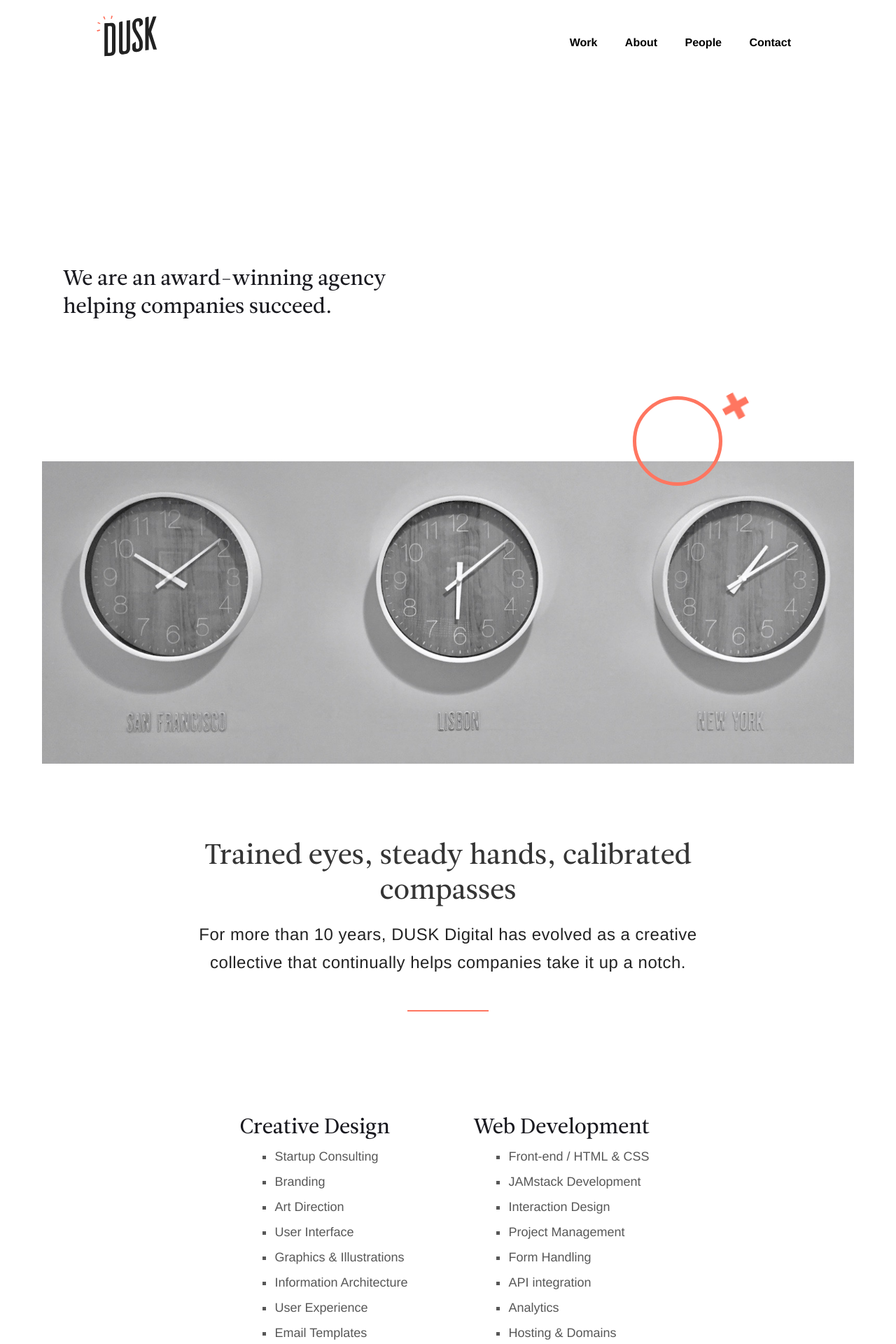
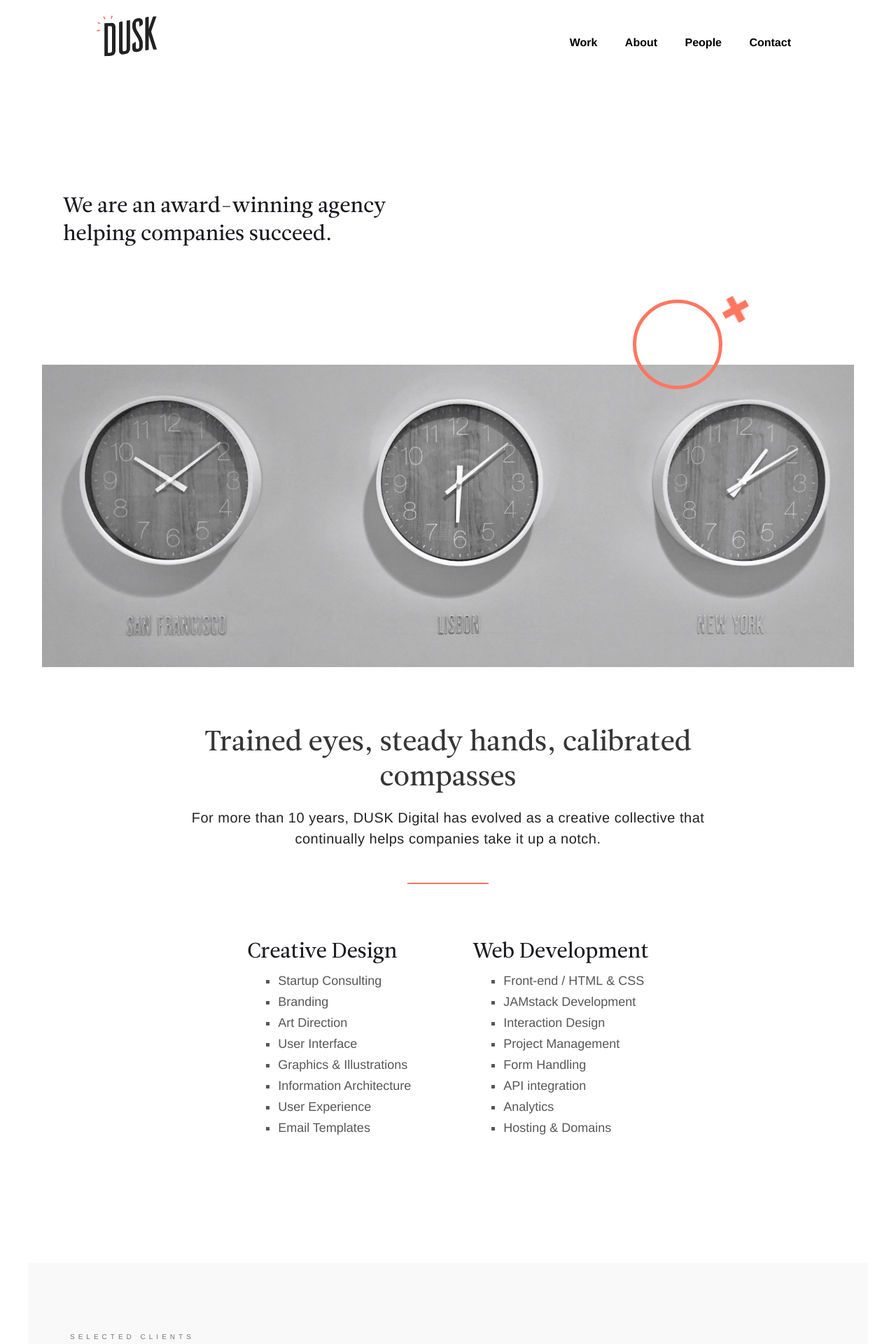
Before and after one commit to mountainbug95/6point0_jekyll, a Jekyll site: the page built from pages/about.html, in a window 1280 px wide. Shown: the top 1920 px of the page at 70% size. Built offline with Jekyll 4.4.1, drawn with Linux system fonts in a browser that asks for light colours.

Commit message:
adjusted argins for about page

```diff
--- a/assets/css/about-style.css
+++ b/assets/css/about-style.css
@@ -1,56 +1,66 @@
 @media screen and (min-width: 768px)
 {
     .tagline{
-        margin-top: 104px;
-        margin-bottom: 104px;
+        margin-top: 0;
+        margin-bottom: 0;
     }
     .img-container{
-        margin-top: 104px;
-        margin-bottom: 104px;
+        margin-top: 70px;
+        margin-bottom: 0;
     }
     .pitch-container{
-        margin-top: 104px;
-        margin-bottom: 104px;
+        margin-top: 80px;
+        margin-bottom: 0;
     }
     .services-container{
-        margin-top: 104px;
-        margin-bottom: 104px;
+        margin-top: 35px;
+        margin-bottom: 170px;
     }
     .selected-clients-container{
         margin-top: 104px;
-        margin-bottom: 104px;
+        margin-bottom: 250px;
+    }
+    .pitch-container p{
+        font-size: 20px;
+        line-height: 30px;
+        font-weight: 300;
     }
 }
 @media screen and (max-width: 768px){
     .tagline{
-        margin-top: 64px;
-        margin-bottom: 64px;
+        margin-top: 0;
+        margin-bottom: 0;
     }
     .img-container{
-        margin-top: 64px;
-        margin-bottom: 64px;
+        margin-top: 25px;
+        margin-bottom: 80px;
     }
     .pitch-container{
         margin-top: 64px;
-        margin-bottom: 64px;
+        margin-bottom: 0;
     }
     .services-container{
-        margin-top: 64px;
-        margin-bottom: 64px;
+        margin-top: 40px;
+        margin-bottom: 130px;
     }
     .selected-clients-container{
         margin-top: 64px;
-        margin-bottom: 64px;
+        margin-bottom: 80px;
+    }
+    .pitch-container p{
+        font-size: 18px;
+        line-height: 30px;
+        font-weight: 300;
     }
 }
 @media screen and (max-width: 480px){
     .tagline{
-        margin-top: 40px;
-        margin-bottom: 40px;
+        margin-top: 0;
+        margin-bottom: 0;
     }
     .img-container{
-        margin-top: 40px;
-        margin-bottom: 40px;
+        margin-top: 10px;
+        margin-bottom: 90px;
     }
     .pitch-container{
         margin-top: 40px;
@@ -58,11 +68,23 @@
     }
     .services-container{
         margin-top: 40px;
-        margin-bottom: 40px;
+        margin-bottom: 110px;
     }
     .selected-clients-container{
         margin-top: 40px;
-        margin-bottom: 40px;
+        margin-bottom: 120px;
+    }
+    .tagline h2{
+        font-size: 25px;
+        line-height: 35px;
+    }
+    .pitch-container h1{
+        font-size: 30px;
+        line-height: 40px;
+    }
+    .services-container h2{
+        font-size: 25px;
+        line-height: 35px;
     }
 }
 
@@ -159,7 +181,7 @@
 }
 
 /*pitch-container font scaling*/
-@media screen and (min-width: 100px) {
+@media screen and (min-width: 1000px) {
     /*.pitch-container h1{*/
     /*    font-size: 40px;*/
     /*    line-height: 40px;*/
@@ -255,7 +277,7 @@
 }
 
 .services-container div ul li{
-    margin: 10px;
+    margin: 4px;
     font-family: 'Helvetica Neue', Helvetica, helvetica, sans-serif;
     color: #575757;
     font-weight: 300;
```
